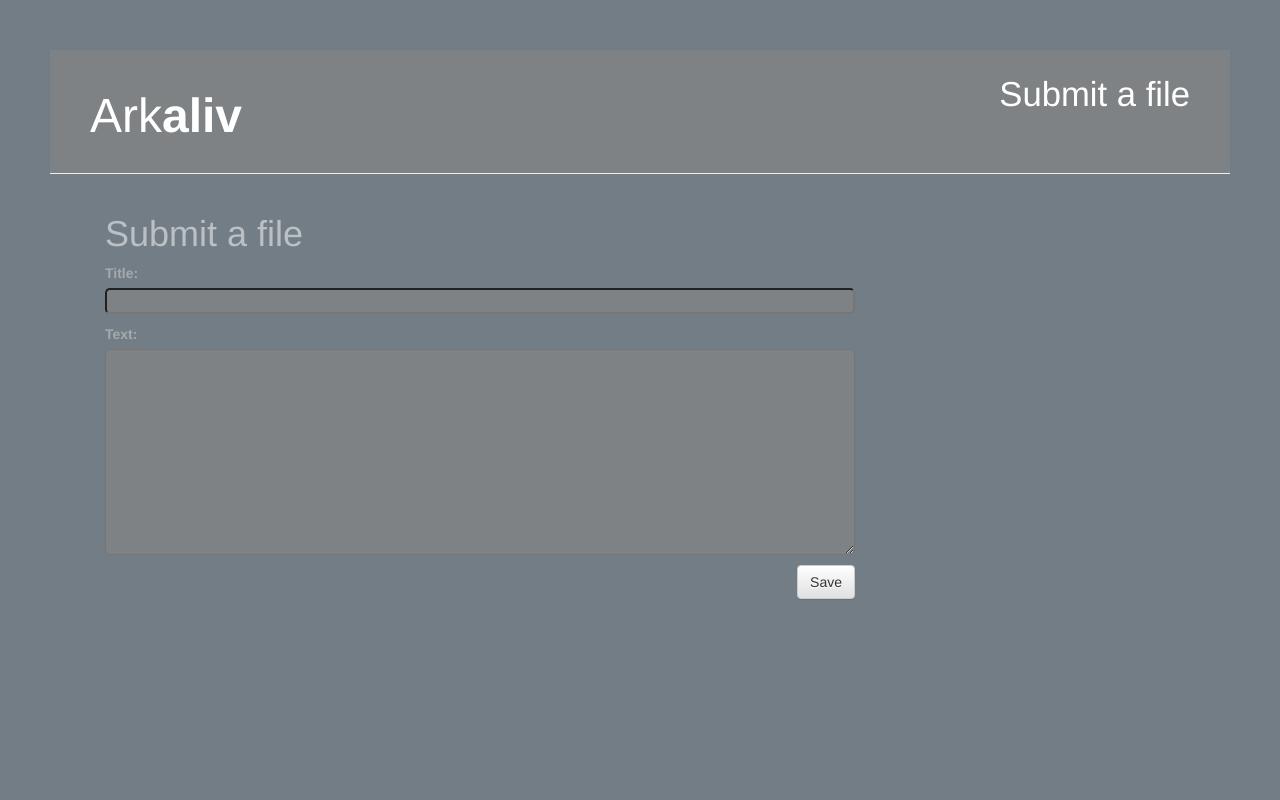
After one commit to cablej/django-test, a Django app: page /post/new/ in a window 1280 px wide. The commit adds this page. Run offline with Django 3.2, Linux system fonts and the light colour scheme; some libraries are stand-ins or nearby versions.

Commit message:
Added views for create/edit

```diff
--- /dev/null
+++ b/arkaliv/forms.py
@@ -0,0 +1,9 @@
+from django import forms
+
+from .models import File
+
+class PostForm(forms.ModelForm):
+
+	class Meta:
+		model = File
+		fields = ('title', 'text',)
--- /dev/null
+++ b/arkaliv/static/css/arkaliv.css
@@ -0,0 +1,58 @@
+body {
+	background-color: #727D85;
+	padding:50px;
+}
+
+h1 a, h1 a:hover, h1 a:visited, h1 {
+	color:#BBC0C4;
+}
+
+p {
+	color:#A5AAAD;
+}
+
+.page-header {
+    background-color: #7E8285;
+    margin-top: 0;
+    padding: 20px 20px 20px 40px;
+}
+
+.page-header h1, .page-header h1 a, .page-header h1 a:visited, .page-header h1 a:active {
+    color: #ffffff;
+    font-size: 36pt;
+    text-decoration: none;
+}
+
+.content {
+    margin-left: 40px;
+}
+
+.date {
+    float: right;
+    color:#A5AAAD;
+}
+
+
+.save {
+    float: right;
+}
+
+.post-form textarea, .post-form input {
+    width: 100%;
+}
+
+.top-menu, .top-menu:hover, .top-menu:visited {
+    color: #ffffff;
+    float: right;
+    font-size: 26pt;
+    margin-right: 20px;
+}
+
+input, textarea {
+    background-color:#7E8285;
+    border-radius:5px;
+}
+
+.file {
+    margin-bottom: 70px;
+}
--- /dev/null
+++ b/arkaliv/templates/files/base.html
@@ -0,0 +1,23 @@
+{% load staticfiles %}
+<html>
+    <head>
+        <title>Arkaliv</title>
+        <link rel="stylesheet" href="//maxcdn.bootstrapcdn.com/bootstrap/3.2.0/css/bootstrap.min.css">
+		<link rel="stylesheet" href="//maxcdn.bootstrapcdn.com/bootstrap/3.2.0/css/bootstrap-theme.min.css">
+		<link rel="stylesheet" href="{% static "css/arkaliv.css" %}">
+    </head>
+    <body>
+	    <div class="page-header">
+	    	<a href = "{% url "arkaliv.views.post_new" %}" class="top-menu">Submit a file</a>
+	        <h1><a href="{% url "arkaliv.views.files_list" %}">Ark<b>aliv</b></a></h1>
+	    </div>
+	    <div class="content container">
+	        <div class="row">
+	            <div class="col-md-8">
+	            {% block content %}
+	            {% endblock %}
+	            </div>
+	        </div>
+	    </div>
+	</body>
+</html>
--- /dev/null
+++ b/arkaliv/templates/files/post_edit.html
@@ -0,0 +1,9 @@
+{% extends "files/base.html" %}
+
+{% block content %}
+    <h1>Submit a file</h1>
+    <form method="POST" class="post-form">{% csrf_token %}
+        {{ form.as_p }}
+        <button type="submit" class="save btn btn-default">Save</button>
+    </form>
+{% endblock %}
--- a/arkaliv/urls.py
+++ b/arkaliv/urls.py
@@ -3,4 +3,7 @@ from . import views
 
 urlpatterns = [
 	url(r'^$', views.files_list),
+	url(r'^file/(?P<pk>[0-9]+)/$', views.file_detail),
+	url(r'^post/new/$', views.post_new, name='post_new'),
+    url(r'^post/(?P<pk>[0-9]+)/edit/$', views.file_edit, name='post_edit'),
 ]
--- a/arkaliv/views.py
+++ b/arkaliv/views.py
@@ -1,9 +1,42 @@
-from django.shortcuts import render
+from django.shortcuts import render, get_object_or_404
 from django.utils import timezone
+from django.shortcuts import redirect
 from .models import File
+from .forms import PostForm
 
 # Create your views here.
 
 def files_list(request):
 	files = File.objects.filter(published_date__lt=timezone.now()).order_by('published_date')
 	return render(request, 'files/files_list.html', {'files': files})
+
+def file_detail(request, pk):
+	file = get_object_or_404(File, pk=pk)
+	return render(request, 'files/file_detail.html', {'file': file})
+
+def post_new(request):
+	if request.method == "POST":
+		form = PostForm(request.POST)
+		if form.is_valid():
+			post = form.save(commit=False)
+			post.author = request.user
+			post.published_date = timezone.now()
+			post.save()
+			return redirect('arkaliv.views.file_detail', pk=post.pk)
+	else:
+		form = PostForm()
+	return render(request, 'files/post_edit.html', {'form': form})
+
+def file_edit(request, pk):
+    file = get_object_or_404(File, pk=pk)
+    if request.method == "POST":
+        form = PostForm(request.POST, instance=file)
+        if form.is_valid():
+            file = form.save(commit=False)
+            file.author = request.user
+            file.published_date = timezone.now()
+            file.save()
+            return redirect('arkaliv.views.file_detail', pk=file.pk)
+    else:
+        form = PostForm(instance=file)
+    return render(request, 'files/post_edit.html', {'form': form})
```
Also changed, not shown: arkaliv/templates/files/file_detail.html (added, +16 -0 lines), arkaliv/templates/files/files_list.html (+18 -15 lines).
